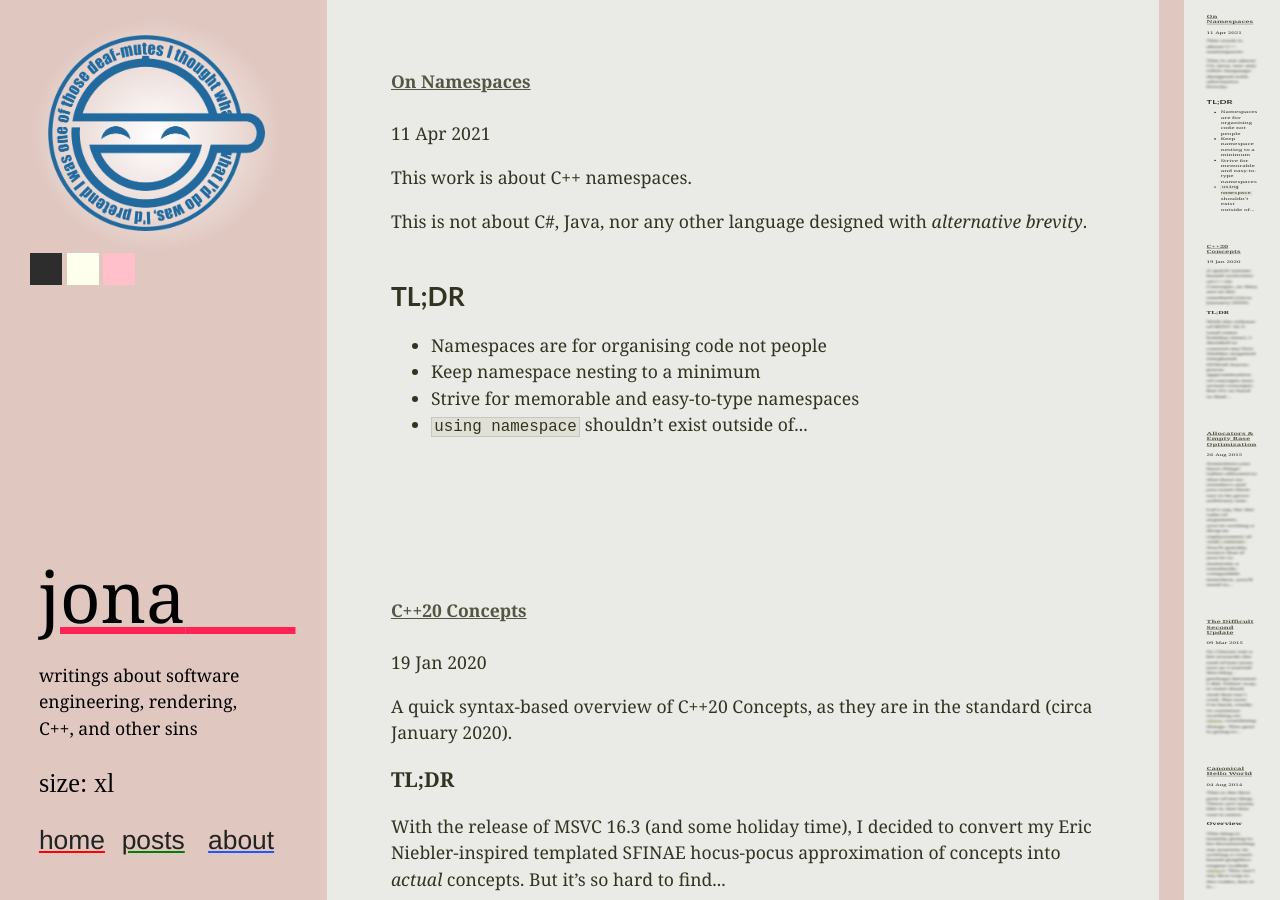
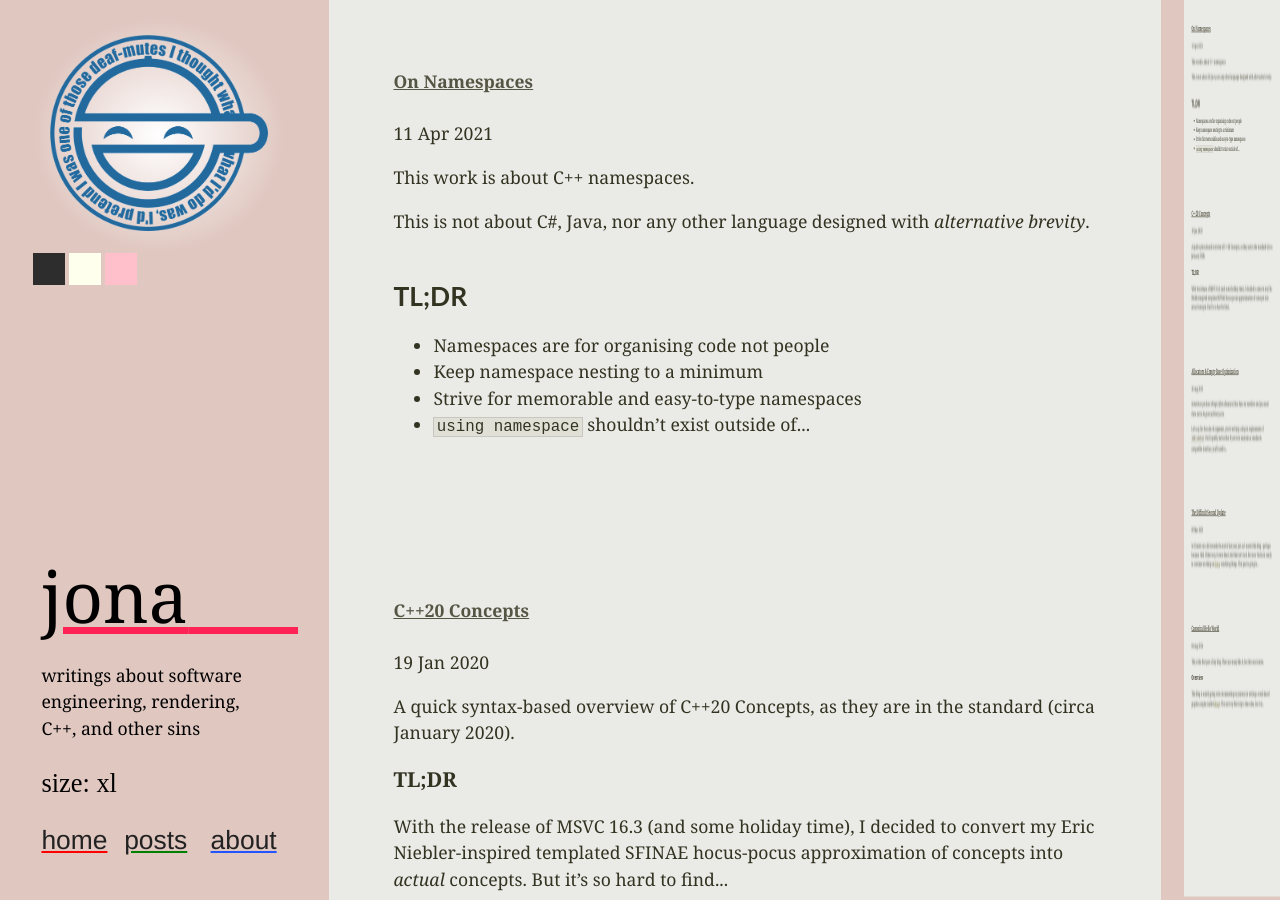
Before and after one commit to omnigoat/omnigoat.github.io, a Jekyll site: the page built from index.html, in a window 1280 px wide and 900 px high. Built offline with Jekyll 4.4.1, drawn with Linux system fonts in a browser that asks for light colours; the list of posts is cut into pages by our own code.

Commit message:
excellent minimap

```diff
--- a/_sass/main.scss
+++ b/_sass/main.scss
@@ -29,9 +29,8 @@ body
 .left-content
 {
 	display: flex;
+	flex-grow: 1;
 	justify-content: right;
-	flex-grow: 1;
-	overflow: visible;
 
 	.sidebar
 	{
@@ -73,28 +72,25 @@ body
 ///
 .center-content
 {
-	display: flex;
-	flex-flow: row nowrap;
-	justify-content: center;
-	align-items: stretch;
-	flex-grow: 3;
+	flex-grow: 1;
 	max-width: 52rem;
-	margin: auto;
+	//margin: auto;
 
 	.contents
 	{
-		display: flex;
-		flex-flow: row nowrap;
-		justify-content: center;
-		align-items: stretch;
-		flex-grow: 3;
+		//display: flex;
+		//flex-flow: row nowrap;
+		//justify-content: center;
+		//align-items: stretch;
+		//flex-grow: 3;
+		//max-width: 48em;
+		//padding-bottom: 100vh;
 	}
 
 	.right-spacer
 	{
 		width: 6rem;
 		height: 100%;
-	}
 	}
 
 	a.link-wrapper
@@ -106,6 +102,7 @@ a.link-wrapper
 		width:100%;
 		height: 100%;
 	}
+}
 
 
 ///
@@ -114,9 +111,9 @@ a.link-wrapper
 ///
 .right-content
 {
+	flex-grow: 1.5;
+	justify-content: left;
 	display: flex;
-	flex-grow: 2;
-	justify-content: left;
 
 	> *
 	{
@@ -131,18 +128,21 @@ a.link-wrapper
 
 
 
+
 ///
-/// contents
-/// ----------
+/// inner-contents
+/// ----------------
+/// (affects both main contents & minimap)
 ///
-.contents
+/// add padding at the bottom to reflect the visual studio scroll
+/// experience where we can move past the end of the document, and
+/// place the EOF at the top of the screen. actually that would be
+/// 100vh, 50vh is set here because this is a blog.
+///
+.inner-contents
 {
-	//max-width: 48em;
-	margin: 0;
-	padding: 0;
+	padding-bottom: 50vh;
 }
-
-
 
 
 ///
@@ -151,30 +151,33 @@ a.link-wrapper
 ///
 .minimap
 {
-	//display: flex;
+	position: sticky;
 	width: 6rem;
-	position: sticky;
 	top: 0;
 	height: 100vh;
-	//padding-left: 6rem;
-	//transform: translateX(-9rem);
 }
 
 .minimap .contents
 {
 	position: absolute;
+	transform-origin: top left;
+	left: 0;
+	top: 0;
 	user-select: none;
 	z-index: -1;
-	transform-origin: top left;
-	//overflow: visible;
+
+	notfornow h1, h2, h3, h4, h5, h6
+	{
+		filter: blur(0.1em);
 	}
 
-.minimap .contents p
+	notfornow a, p, span
 	{
-	//color: #555;
-	//background-color: #555;
+
 		filter: blur(0.25em);
 	}
+}
+
 
 .minimap .controller
 {
@@ -217,6 +220,22 @@ button
 }
 
 
+///
+/// Excerpts
+/// ----------
+///
+.post.excerpt
+{
+	position: relative;
+
+	.overlay
+	{
+		position: absolute;
+		inset: 0;
+		pointer-events: none;
+		z-index: 999;
+	}
+}
 
 
 h2
--- a/_sass/themes/dark.scss
+++ b/_sass/themes/dark.scss
@@ -144,7 +144,7 @@ body
 /// center-content
 /// ----------------
 ///
-.center-content
+.contents
 {
 	background-color: $background;
 }
@@ -222,7 +222,7 @@ body
 
 .inner-contents .post:not(:last)
 {
-	margin-bottom: 2em;
+	//margin-bottom: 2em;
 	//position: relative;
 }
 
@@ -230,52 +230,38 @@ body
 ///
 /// EXCERPTS
 ///
-.center-content .post.excerpt
+.post.excerpt
 {
-	position: relative;
-	//cursor: pointer;
 	.paginated-post-title
 	{
 		color: #ff5057;
 		line-height: 1em;
-		&:hover
+	}
+
+	.overlay
+	{
+		background-image: linear-gradient(to bottom, transparent 50%, $background 90%);
+	}
+}
+
+// effects (center-content only)
+.center-content .post.excerpt
+{
+	&:hover
+	{
+		background-color: $post-highlight;
+
+		.paginated-post-title
 		{
 			color: #f66;
 			text-decoration-color: #f46;
 			text-shadow: 0 0 0.25em #d33;
 		}
 	}
-
-	&:hover .paginated-post-title
-	{
-		color: #f66;
-		text-decoration-color: #f46;
-		text-shadow: 0 0 0.25em #d33;
-	}
-
-	&:hover
-	{
-		background-color: $post-highlight;
-			//linear-gradient(to bottom, $background 0, $post-highlight 5%, $post-highlight 95%, $background 100%),
-			//linear-gradient(to right, $post-highlight 50%, $background 90%);
-	}
 }
 
-.post.excerpt .overlay-contents
-{
-	position: relative;
-}
 
-.post.excerpt .overlay
-{
-	position: absolute;
-	inset: 0;
-	pointer-events: none;
-	z-index: 999;
-	background-image: linear-gradient(to bottom, transparent 50%, $background 90%);
-
-	//transition: background-image 0.4s ease-in-out
-}
+.inner-contents .post.excerpt
 
 
 // paragraph code
--- a/assets/js/minimap.js
+++ b/assets/js/minimap.js
@@ -4,8 +4,7 @@ document.addEventListener("DOMContentLoaded", () =>
 	var sizer = document.querySelector(".minimap .sizer");
 	var controller = document.querySelector(".minimap .controller");
 	var contents = document.querySelector(".minimap .contents");
-	var scroll_target = document.querySelector("div.inner-contents");
-
+	var scroll_target = document.querySelector(".center-content .inner-contents");
 
 	// width ratio from scroll-target -> minimap
 	var w = 1;
@@ -63,22 +62,39 @@ document.addEventListener("DOMContentLoaded", () =>
 
 	function resize_minimap()
 	{
-		w = minimap.clientWidth / scroll_target.offsetWidth;
+		// make shadow content the same dimensions
+		contents.style.width = `${scroll_target.clientWidth}px`;
+		contents.style.maxWidth = `${scroll_target.clientWidth}px`;
+		contents.style.minWidth = `${scroll_target.clientWidth}px`;
 
-		const mmh = scroll_target.clientHeight * w;
+
+		w = minimap.clientWidth / scroll_target.clientWidth;
+
+		const mmh = scroll_target.offsetHeight * w;
 
 		// set to 1 for interesting results
 		wy = window.innerHeight / mmh;
 
 		var o = scroll_target.offsetHeight / scroll_target.offsetWidth;
 
+		// we're going to set the minimap contents to exactly the same size
+		// as the main contents, and then transform the scale
+
+		//contents.style.right = -scroll_target.clientWidth;
 		//sizer.style.paddingTop = 100 * o + "%";
-		sizer.style.paddingTop = o * minimap.clientWidth * wy + "px";
+		//sizer.style.paddingTop = o * minimap.clientWidth * wy + "px";
 		//contents.style.height = (100 / w) * wy + "%";
-		contents.style.width = 100 / w + "%";
+		//contents.style.width = 100 / w + "%";
 		contents.style.transform = `scale(${w}, ${w * wy})`;
 
-		const k = window.innerHeight / scroll_target.offsetWidth;
+
+		//const elements = document.querySelectorAll('.minimap .contents > *');
+		//elements.forEach(x => {
+		//	//x.style.transform = `scale(0.85)`;
+		//	//x.style.fontSize = '0.5em';
+		//});
+
+		const k = window.innerHeight / scroll_target.clientWidth;
 
 		controller.style.width = minimap.clientWidth + "px";
 		controller.style.height = minimap.clientWidth * k * wy + "px";
```
Lines whose indentation alone changed are shown as unchanged.
